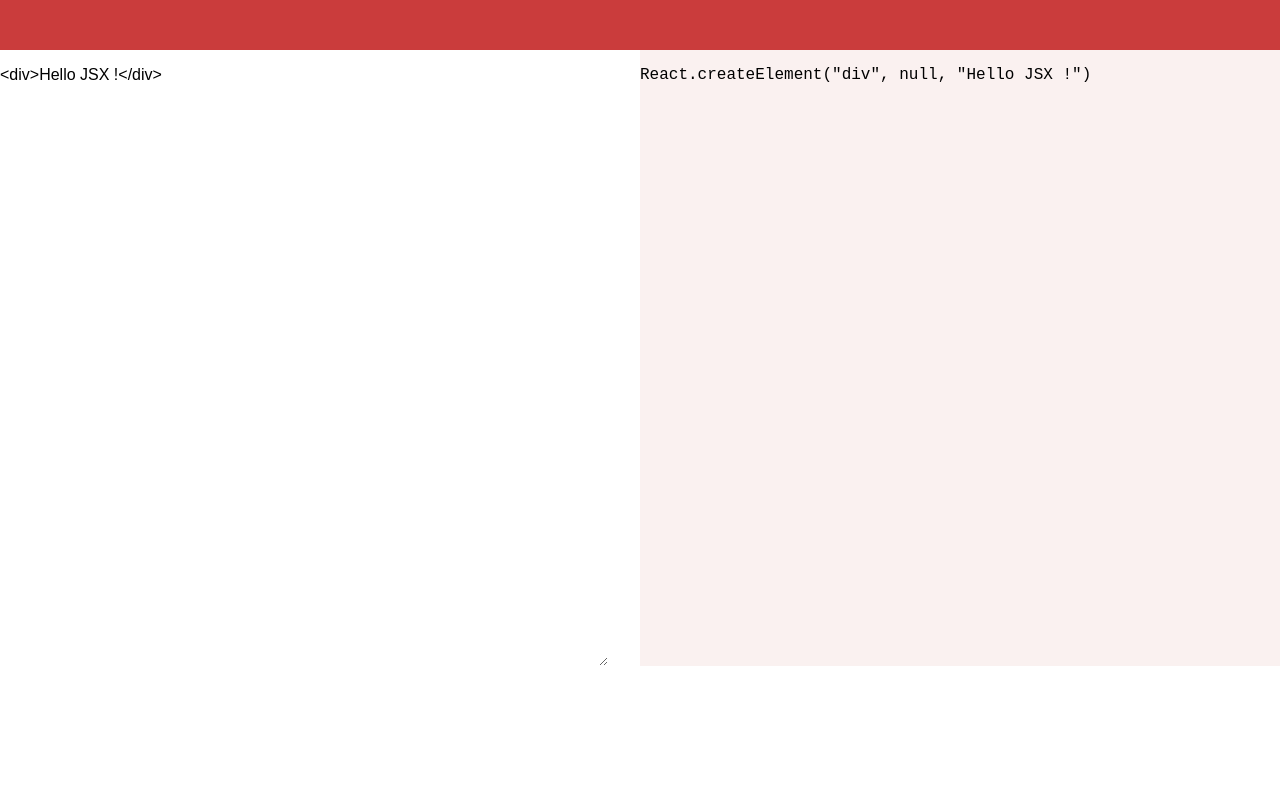
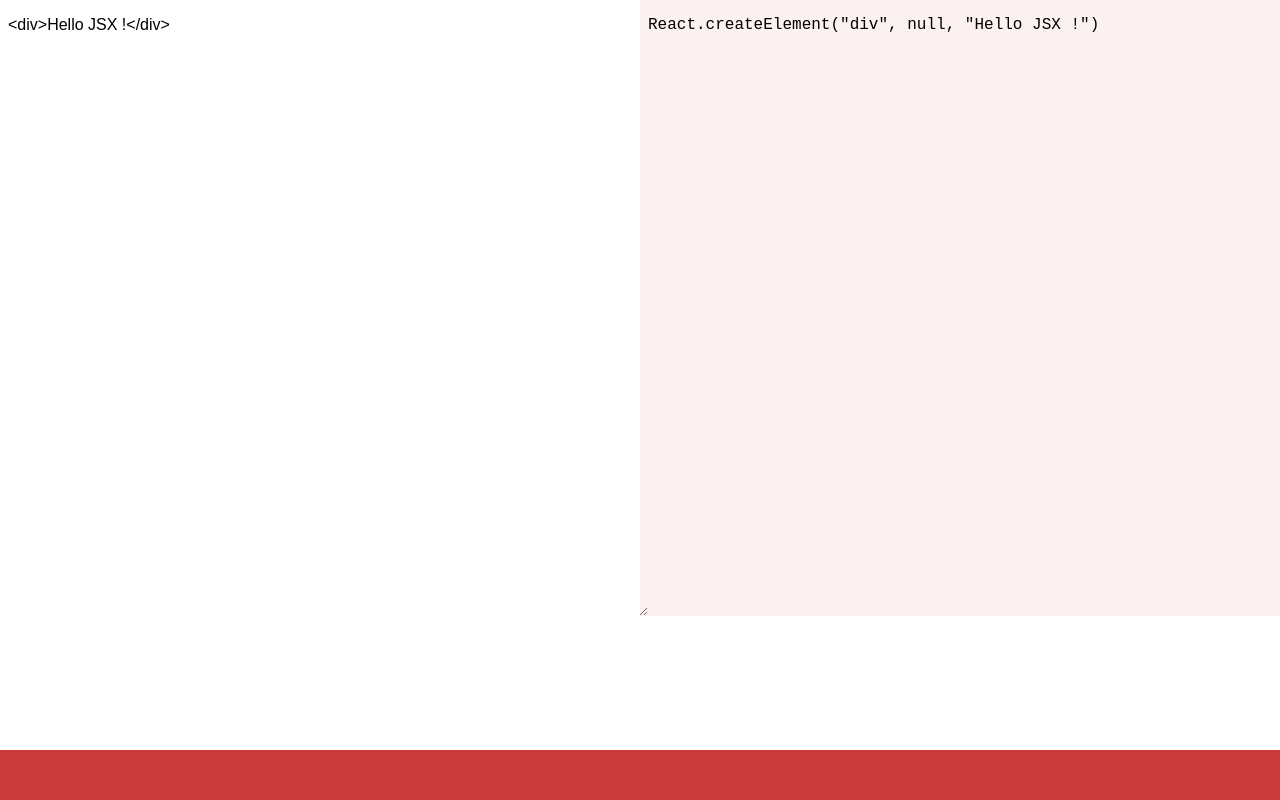
Before and after one commit to yang-wei/jsx-transpiler, a plain HTML site: page index.html in a window 1280 px wide. Drawn offline with Linux system fonts and the light colour scheme.

Commit message:
move the error bar to the bottom

```diff
--- a/app.js
+++ b/app.js
@@ -36,12 +36,7 @@
   },
 	render: function() {
 		return (
-			<div>
-				<div className="pure-g">
-					<div className="pure-u-1 alert-msg">
-						<p>&nbsp;{this.state.error}</p>
-					</div>
-				</div>
+			<div className="main-container">
 				<div className="pure-g">
 						<div className="pure-u-1-2">
 							<textarea defaultValue={this.state.input} onChange={this.sync}></textarea>
@@ -49,6 +44,11 @@
 						<div className="pure-u-1-2 code-output">
 							<pre>{this.state.output}</pre>
 						</div>
+				</div>
+				<div className="pure-g">
+					<div className="pure-u-1 alert-msg">
+						<p>&nbsp;{this.state.error}</p>
+					</div>
 				</div>
 			</div>
 		);
--- a/style.css
+++ b/style.css
@@ -1,6 +1,13 @@
+.main-container {
+	height: 100%;
+	width: 100%;
+}
+
 .alert-msg {
 	background: rgb(202, 60, 60);
 	color: #ffffff;
+	position: absolute;
+	bottom: 0;
 }
 
 pre {
@@ -18,9 +25,9 @@
 
 pre, textarea {
 	height: 600px;
-	width: 95%;
-	padding: 0;
-	padding-top: 1rem;
+	width: 100%;
+	overflow: scroll;
+	padding: 1rem 0 0 0.5rem;
 	border: transparent;
 }
 
```
